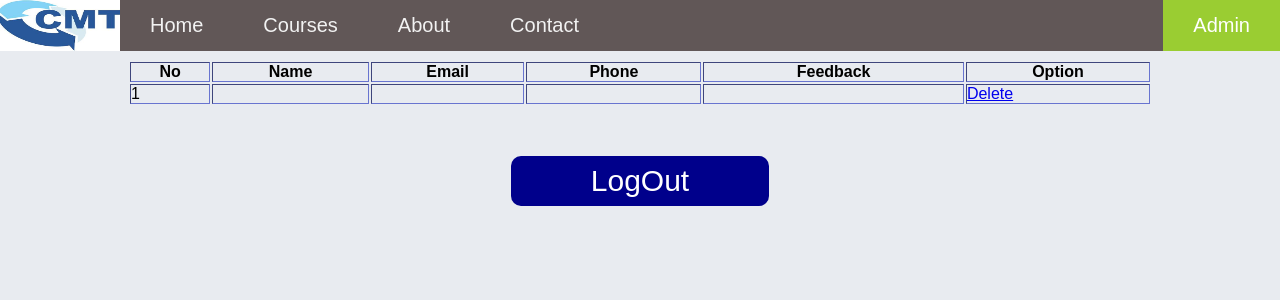
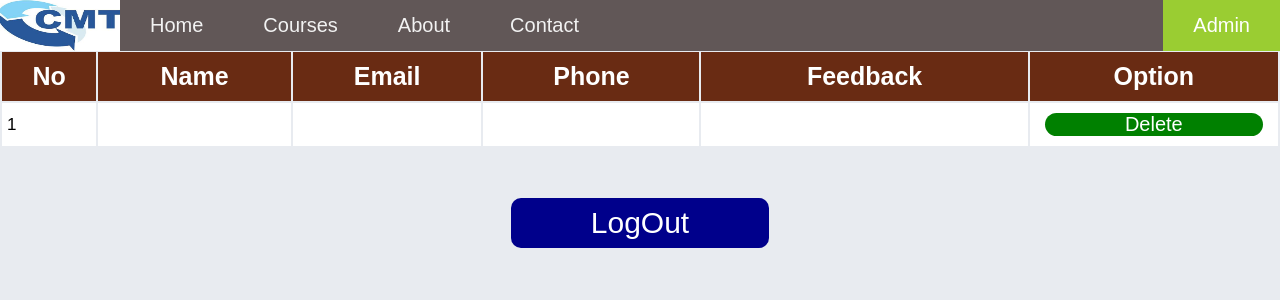
Before and after one commit to vishal-sawai/CMD, a PHP site: page /feedback.php in a window 1280 px wide. Shown: the top 300 px of the page. Run offline with PHP 8.4, Linux system fonts and the light colour scheme; the visitor is signed in with stand-in values (Sample User, id 1); tables that the repository leaves empty or names only in its code hold one stand-in row (values such as "Sample post"); data that the repository does not hold is empty.

Commit message:
data base work completed

```diff
--- a/delete.php
+++ b/delete.php
@@ -9,7 +9,8 @@
 
 if($data)
 {
-    echo"deleted";
+  echo "<script type='text/javascript'>alert('Feedback deleted');</script>";
+  header("refresh:0,url=feedback.php");
 }
 else
 {
--- a/feedback.php
+++ b/feedback.php
@@ -32,9 +32,8 @@
         </div>
     </div>
 
-
-    <h1>Feedback</h1>
-    <table class="feedback-table" border="1px">
+ <div class="feed">
+    <table class="feedback-table">
         <th>No</th>
         <th>Name</th>
         <th>Email</th>
@@ -55,10 +54,7 @@
                 <td><?php echo $rows['Email'] ?></td>
                 <td><?php echo $rows['Phone'] ?></td>
                 <td><?php echo $rows['Feedback'] ?></td>
-                <!-- <td><a href='delete.php?mail=$row[Email]'>Delete</td> -->
-                <td><a href="delete.php?mail=<?php echo $row['Email']; ?>">Delete</a></td>
-
-
+                <td><a href="delete.php?mail=<?php echo $rows['Email']; ?>">Delete</a></td>
 
 
             </tr>
@@ -67,7 +63,7 @@
         }
         ?>
     </table>
-
+    </div>
 <?php
 
 
--- a/style.css
+++ b/style.css
@@ -427,6 +427,9 @@
 .feedback-page{
     background-color: #e8ebf0;
 }
+.feed{
+    padding-top: 50px;
+}
 .logoutbtn {
     display: flex;
     margin: auto;
@@ -445,8 +448,37 @@
 
 .feedback-table {
     margin: auto;
-    margin-top: 23px;
-    width: 80%;
+    margin-top: 0px;
+    width: 100%;
     border: none;
-    border-color: #6874d0;
 }
+.feedback-table th{
+    background-color: rgb(105, 43, 19);
+    color: white;
+    font-size: 25px;
+    padding: 10px 0px;
+}
+.feedback-table tr{
+    background-color: rgb(255, 255, 255);
+    font-size: 17px;
+}
+.feedback-table td{
+    padding: 5px 5px;
+}
+.feedback-table a{
+    display: flex;
+    margin: auto;
+    justify-content: center;
+    text-decoration: none;
+    background-color: green;
+    color: white;
+    border-radius: 20px;
+    font-size: 20px;
+    margin: 5px 10px;
+}
+.feedback-table a:hover{
+    background-color: rgba(0, 128, 0, 0.632);
+}
+.logoutbtn a:hover{
+    background-color: rgba(0, 0, 139, 0.612);
+}
```
